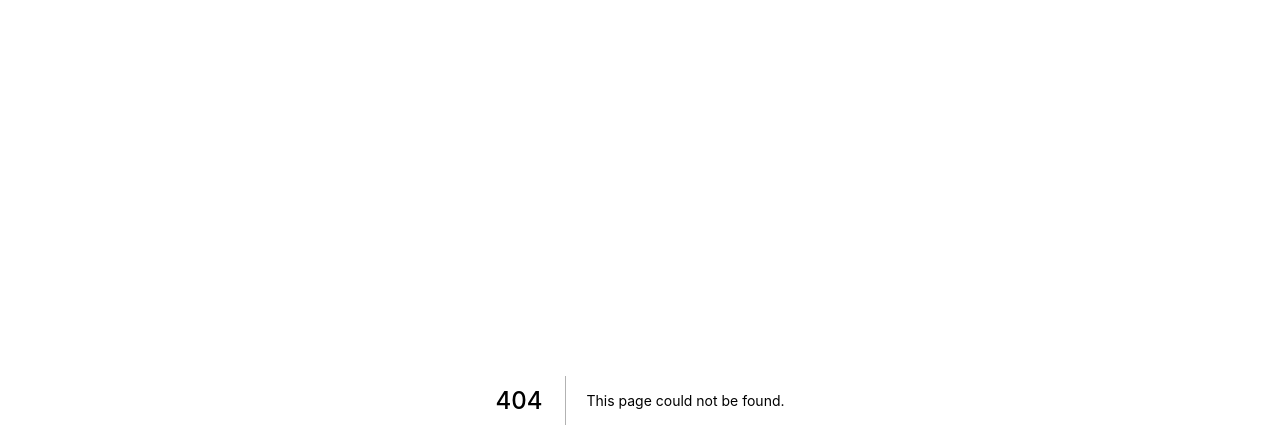
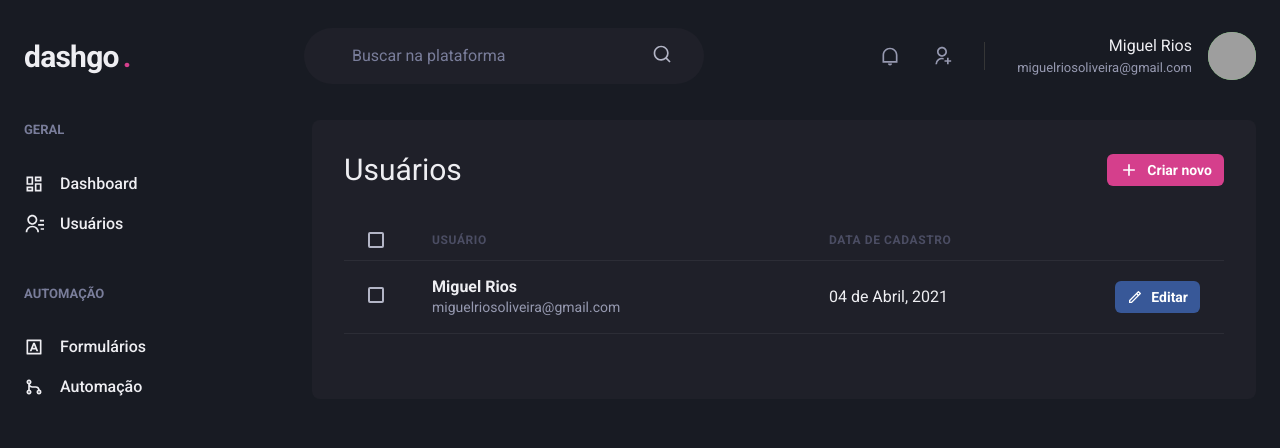
Before and after one commit to miguelriosoliveira/dashgo, a Next.js app: page /users in a window 1280 px wide. Before the commit this address had no page. Shown: the top 448 px of the page. Built offline with nearby package versions, Linux system fonts and the light colour scheme; grey boxes are pictures that could not be loaded.

Commit message:
Page: Users List

```diff
--- a/src/pages/_app.tsx
+++ b/src/pages/_app.tsx
@@ -1,12 +1,21 @@
-import { ChakraProvider } from '@chakra-ui/react';
+import { ChakraProvider, Flex } from '@chakra-ui/react';
 import { AppProps } from 'next/app';
 
+import { Header, Sidebar } from '../components';
 import { theme } from '../styles/theme';
 
 function MyApp({ Component, pageProps }: AppProps) {
 	return (
 		<ChakraProvider theme={theme}>
-			<Component {...pageProps} />
+			<Flex direction="column" h="100vh">
+				<Header />
+
+				<Flex w="100%" my="6" maxWidth={1480} mx="auto" px="6">
+					<Sidebar />
+
+					<Component {...pageProps} />
+				</Flex>
+			</Flex>
 		</ChakraProvider>
 	);
 }
--- /dev/null
+++ b/src/pages/users/index.tsx
@@ -0,0 +1,78 @@
+import {
+	Box,
+	Button,
+	Checkbox,
+	Flex,
+	Heading,
+	Icon,
+	Table,
+	Tbody,
+	Td,
+	Text,
+	Th,
+	Thead,
+	Tr,
+} from '@chakra-ui/react';
+import { RiAddLine, RiPencilLine } from 'react-icons/ri';
+
+export default function UserList() {
+	return (
+		<Box flex="1" borderRadius={8} bg="gray.800" p="8">
+			<Flex mb="8" justify="space-between" align="center">
+				<Heading size="lg" fontWeight="normal">
+					Usuários
+				</Heading>
+
+				<Button
+					as="a"
+					size="sm"
+					fontSize="sm"
+					colorScheme="pink"
+					leftIcon={<Icon as={RiAddLine} fontSize="20" />}
+				>
+					Criar novo
+				</Button>
+			</Flex>
+
+			<Table colorScheme="whiteAlpha">
+				<Thead>
+					<Tr>
+						<Th px="6" color="gray.300" width="8">
+							<Checkbox colorScheme="pink" />
+						</Th>
+						<Th>Usuário </Th>
+						<Th>Data de cadastro</Th>
+						<Th w="8" />
+					</Tr>
+				</Thead>
+				<Tbody>
+					<Tr>
+						<Td>
+							<Checkbox colorScheme="pink" />
+						</Td>
+						<Td>
+							<Text fontWeight="bold">Miguel Rios</Text>
+							<Text fontSize="sm" color="gray.300">
+								miguelriosoliveira@gmail.com
+							</Text>
+						</Td>
+						<Td>
+							<Text>04 de Abril, 2021</Text>
+						</Td>
+						<Td>
+							<Button
+								as="a"
+								size="sm"
+								fontSize="sm"
+								colorScheme="facebook"
+								leftIcon={<Icon as={RiPencilLine} fontSize="16" />}
+							>
+								Editar
+							</Button>
+						</Td>
+					</Tr>
+				</Tbody>
+			</Table>
+		</Box>
+	);
+}
```
Also changed, not shown: src/pages/dashboard.tsx (+1 -13 lines).
